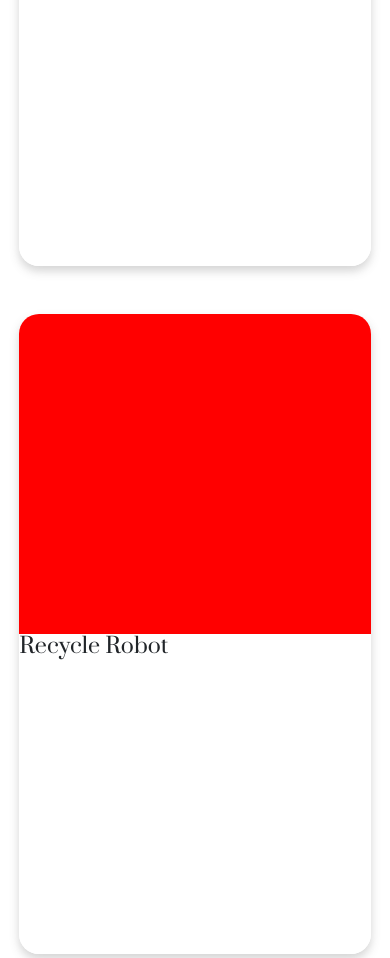
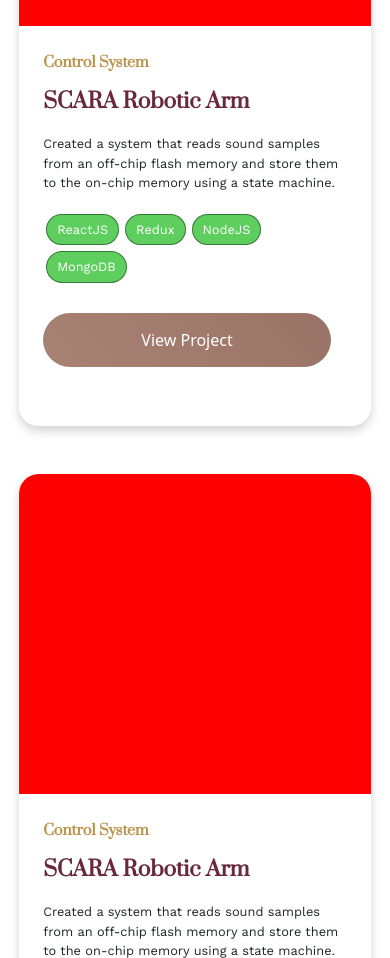
Before and after one commit to izzul210/portfolio-web, a React (Create React App) app: page / in a window 390 px wide. Shown: the part 4740-5698 px from the top of the page. Built offline with nearby package versions, Linux system fonts and the light colour scheme.

Commit message:
Updated Engineering portfolio template

```diff
--- a/src/components/layout/home/portfolio/Engineering.jsx
+++ b/src/components/layout/home/portfolio/Engineering.jsx
@@ -19,7 +19,7 @@ export default function Engineering() {
                         </div>
                         <div className="project_des">
                             <h5>Control System</h5>
-                            <h5>SCARA Robotic Arm</h5>
+                            <h2>SCARA Robotic Arm</h2>
                             <p>Created a system that reads sound samples from an off-chip flash memory
                                 and store them to the on-chip memory using a state machine.</p>
                             <div className="project_tags">
@@ -27,6 +27,9 @@ export default function Engineering() {
                                 <p>Redux</p>
                                 <p>NodeJS</p>
                                 <p>MongoDB</p>
+                            </div>
+                            <div className="project_buttons">
+                                <button className="more_button">View Project</button>
                             </div>
 
                         </div>
@@ -39,7 +42,19 @@ export default function Engineering() {
 
                         </div>
                         <div className="project_des">
-                            <h4>Recycle Robot</h4>
+                            <h5>Control System</h5>
+                            <h2>SCARA Robotic Arm</h2>
+                            <p>Created a system that reads sound samples from an off-chip flash memory
+                                and store them to the on-chip memory using a state machine.</p>
+                            <div className="project_tags">
+                                <p>ReactJS</p>
+                                <p>Redux</p>
+                                <p>NodeJS</p>
+                                <p>MongoDB</p>
+                            </div>
+                            <div className="project_buttons">
+                                <button className="more_button">View Project</button>
+                            </div>
                         </div>
                     </div>
                 </div>
@@ -50,7 +65,19 @@ export default function Engineering() {
 
                         </div>
                         <div className="project_des">
-                            <h4>Recycle Robot</h4>
+                            <h5>Control System</h5>
+                            <h2>SCARA Robotic Arm</h2>
+                            <p>Created a system that reads sound samples from an off-chip flash memory
+                                and store them to the on-chip memory using a state machine.</p>
+                            <div className="project_tags">
+                                <p>ReactJS</p>
+                                <p>Redux</p>
+                                <p>NodeJS</p>
+                                <p>MongoDB</p>
+                            </div>
+                            <div className="project_buttons">
+                                <button className="more_button">View Project</button>
+                            </div>
                         </div>
                     </div>
                 </div>
--- a/src/components/layout/home/portfolio/Portfolio.scss
+++ b/src/components/layout/home/portfolio/Portfolio.scss
@@ -76,6 +76,7 @@
             h5{
                 font-weight: 900;
                 color: $color-1;
+                font-size: 1.1rem;
 
                 @media screen and (max-width: 640px){
                     font-size: 0.9rem;
@@ -333,10 +334,116 @@
     }
 
     .project_des{
-        height: 20rem;
+        height: 25rem;
         background-color: rgb(255, 255, 255);
         border-bottom-right-radius: 20px;
         border-bottom-left-radius: 20px;
+        padding: 1.5rem;
+        display: flex;
+        flex-direction: column;
+        justify-content: space-evenly;
+        align-items: flex-start;
+
+        h5{
+            font-weight: 900;
+            color: $color-1;
+            font-size: 1.1rem;
+
+            @media screen and (max-width: 640px){
+                font-size: 0.9rem;
+            }
+        }
+
+        h2{
+            font-weight: 700;
+            margin: 1rem 0rem;
+            color: $color-5;
+            font-size: 1.5rem;
+
+            @media screen and (max-width: 640px){
+                font-size: 1.3rem;
+                margin: 0.5rem 0rem;
+            }
+        }
+
+        p{
+            margin: 1rem 0rem;
+
+            @media screen and (max-width: 640px){
+                font-size: 0.8rem;
+                margin: 0.5rem 0rem;
+            }
+        }
+
+        .project_tags{
+            display: flex;
+            flex-direction: row;
+            flex-wrap: wrap;
+            margin: 1rem 0rem;
+
+            @media screen and (max-width: 640px){
+                margin: 0.5rem 0rem;
+            }
+
+            p{
+                margin: 3px;
+                padding: 5px 10px;
+                background:rgb(94, 206, 94);
+                border: 0.5px solid rgba(0, 0, 0, 0.426);
+                border-radius: 50px;
+                color: white;
+                font-size: 0.9rem;
+
+                @media screen and (max-width: 640px){
+                    font-size: 0.8rem;
+                }
+
+            }
+        }
+
+        .project_buttons{
+            margin: 1rem 0rem;
+            display: flex;
+            justify-content: flex-end;
+            width: 100%;
+
+            button{
+                margin-right: 1rem;
+                margin-bottom: 1rem;
+                color: rgb(255, 255, 255);
+                padding: 15px 50px;
+                font-size: 1rem;
+                text-decoration: none;
+                outline: none;
+                border: none;
+                font-weight: 500;
+                transition: all .1s ease-in-out;
+
+
+            }
+
+            .more_button{
+                background: linear-gradient(50deg, rgb(168, 131, 117), rgb(153, 115, 101));
+                border-radius: 50px;
+
+                &:hover{
+                    transform: translateY(-5%);
+                    box-shadow: 0 5px 10px rgba(41, 41, 41, 0.26);
+                }
+
+                &:active{
+                    transform: translateY(0%);
+                    box-shadow: inset -2px -2px 3px rgb(248, 247, 247),
+                                inset 2px 2px 7px rgba(0, 0, 0, 0.233);
+                }
+
+                @media screen and (max-width: 640px){
+                    width: 100%;
+                }
+            }
+        }
+
+
     }
 }
 
```
